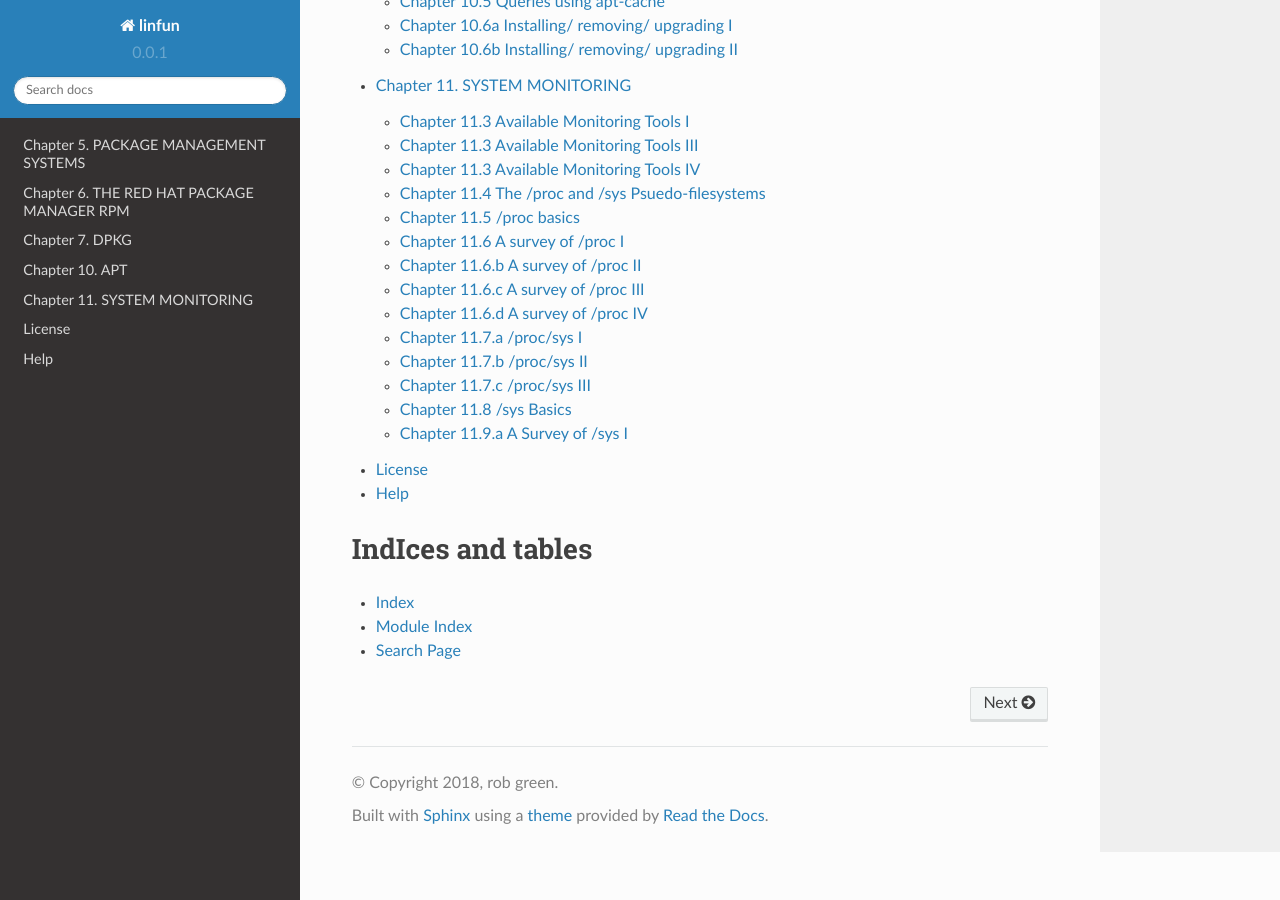
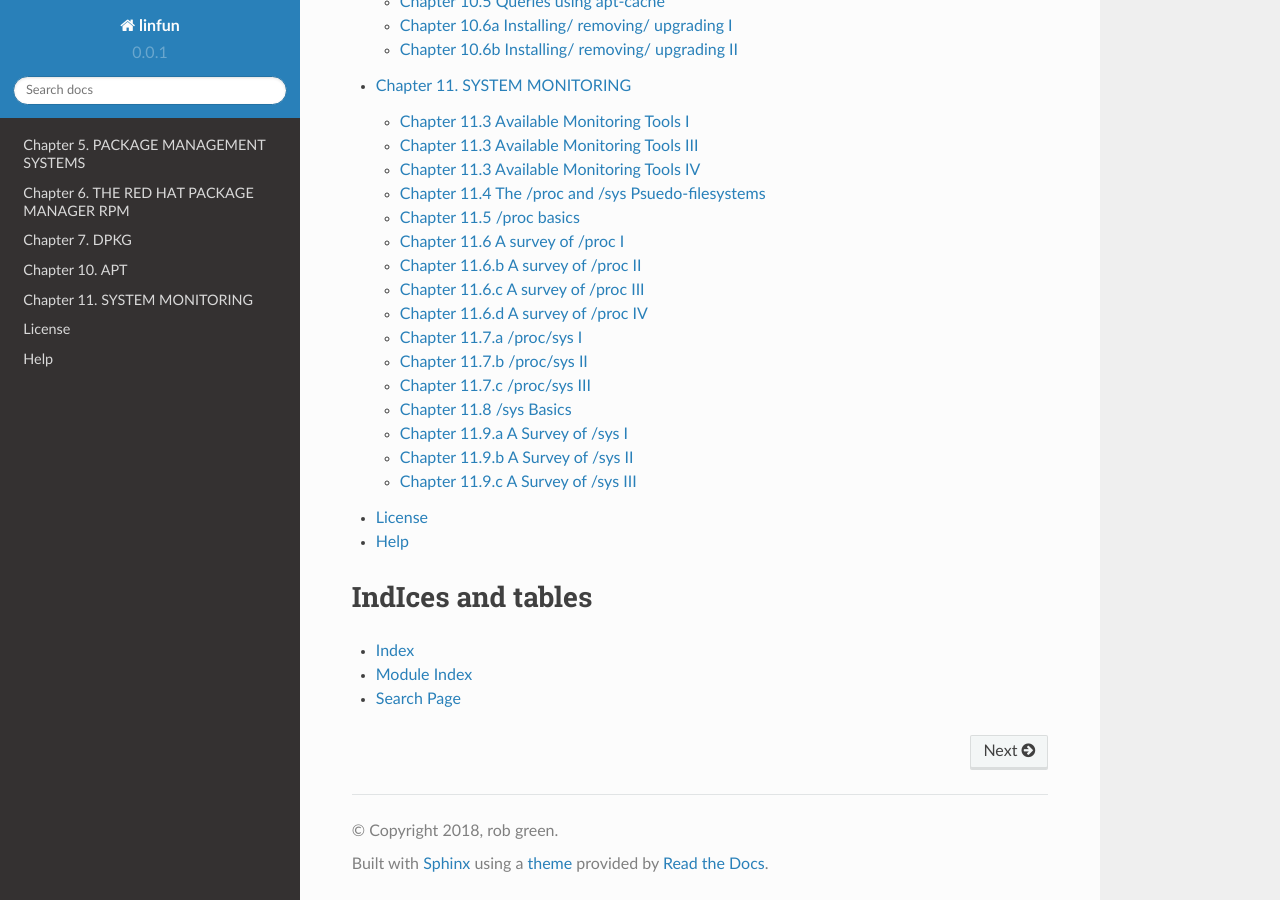
Before and after one commit to py010/linfun, a Sphinx documentation site: the page built from docs/source/index.rst, in a window 1280 px wide and 900 px high, scrolled down 974 px. Built offline with Sphinx 7.4.7 and the Read the Docs theme 2.0.0, drawn with Linux system fonts in a browser that asks for light colours; pages that are not in the unit, such as notebooks, are missing from menus.

Commit message:
screenshots 11.9.c

```diff
--- a/docs/source/chapter11.rst
+++ b/docs/source/chapter11.rst
@@ -218,6 +218,23 @@
 Let's take a look at what can be found using the 3.18 kernel; we warn you that the exact layout of this filesystem has a tendency to mutate. Doing a top level directory command yields:
 
 ``$ ls -F /sys``
-``block/ bus/ class/ dev/ devices/ firmware/ fs/ kernel/ module/ power/``
+``block/ bus/ class/ dev/ devices/ firmware/ fs/ kernel/ module/ power/`
 
 which displays the basic device hierarchy. The device model sysfs implementation also includes information not strictly related to hardware.
+
+
+Chapter 11.9.b A Survey of /sys II
+^^^^^^^^^^^^^^^^^^^^^^^^^^^^^^^^^^
+
+Network device can be examined with:
+
+
+.. image:: https://github.com/py010/linfun/blob/master/docs/source/images/sysclassnet.png?raw=true
+
+
+Chapter 11.9.c A Survey of /sys III
+^^^^^^^^^^^^^^^^^^^^^^^^^^^^^^^^^^^
+
+You can view the Ethernet card as shown below, the intention with sysfs is to have one text value per line, although this is not expected to be rigorously enforced.
+
+.. image:: https://github.com/py010/linfun/blob/master/docs/source/images/sysclassnetcard.png?raw=true
```
